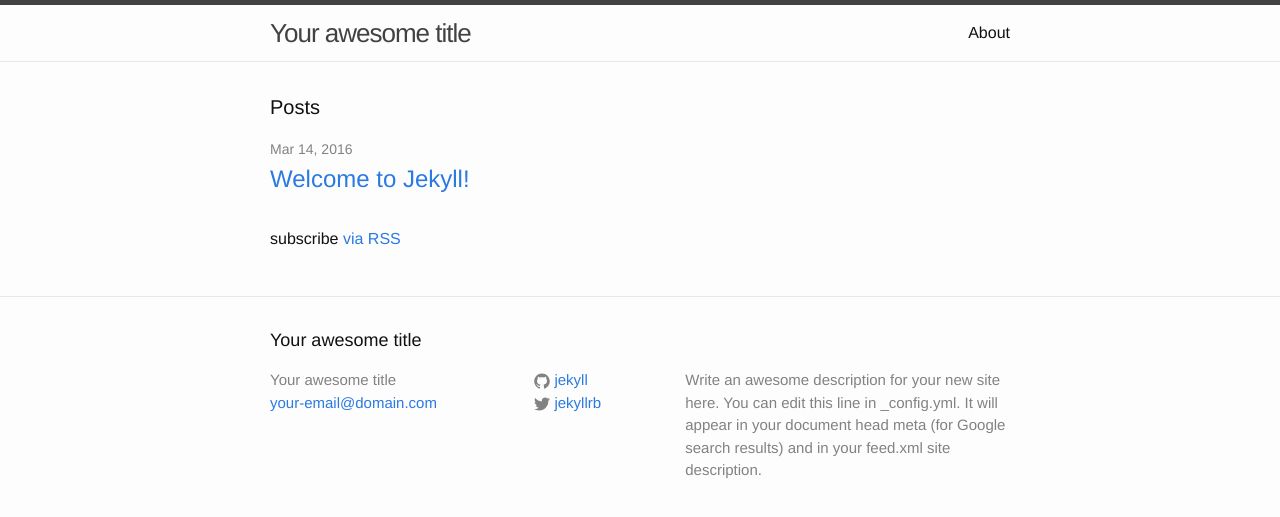
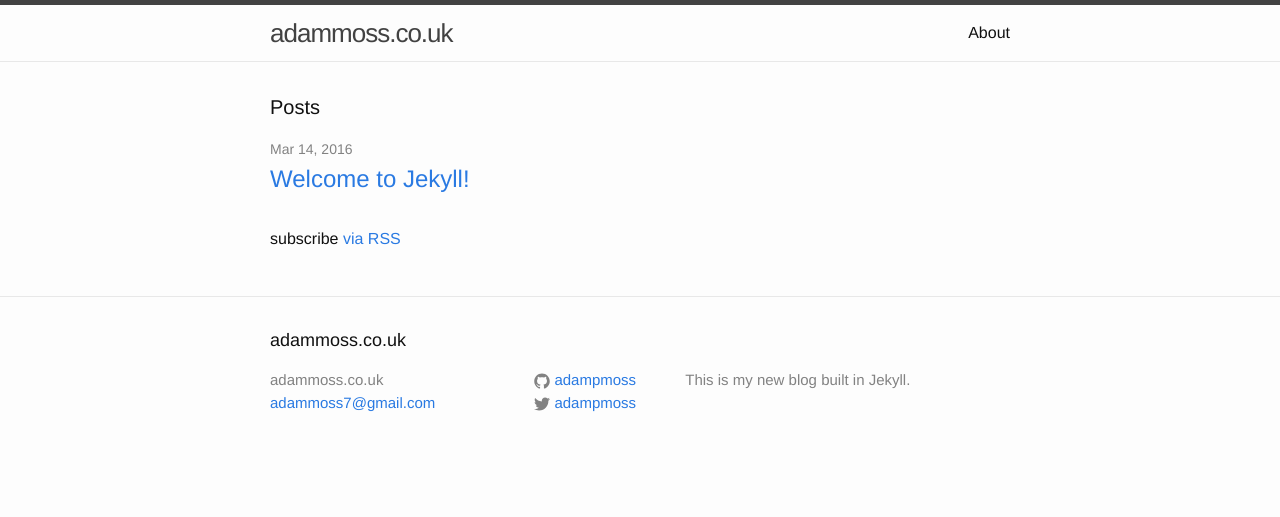
Before and after one commit to adampmoss/adampmoss.github.io, a Jekyll site: the page built from index.html, in a window 1280 px wide. Shown: the top 517 px of the page. Built offline with Jekyll 4.4.1, drawn with Linux system fonts in a browser that asks for light colours.

Commit message:
updated config

```diff
--- a/_config.yml
+++ b/_config.yml
@@ -6,16 +6,14 @@
 # 'jekyll serve'. If you change this file, please restart the server process.
 
 # Site settings
-title: Your awesome title
-email: your-email@domain.com
+title: adammoss.co.uk
+email: adammoss7@gmail.com
 description: > # this means to ignore newlines until "baseurl:"
-  Write an awesome description for your new site here. You can edit this
-  line in _config.yml. It will appear in your document head meta (for
-  Google search results) and in your feed.xml site description.
-baseurl: "" # the subpath of your site, e.g. /blog
-url: "http://yourdomain.com" # the base hostname & protocol for your site
-twitter_username: jekyllrb
-github_username:  jekyll
+  This is my new blog built in Jekyll.
+baseurl: "/" # the subpath of your site, e.g. /blog
+url: "http://adammoss.co.uk" # the base hostname & protocol for your site
+twitter_username: adampmoss
+github_username:  adampmoss
 
 # Build settings
 markdown: kramdown
```
